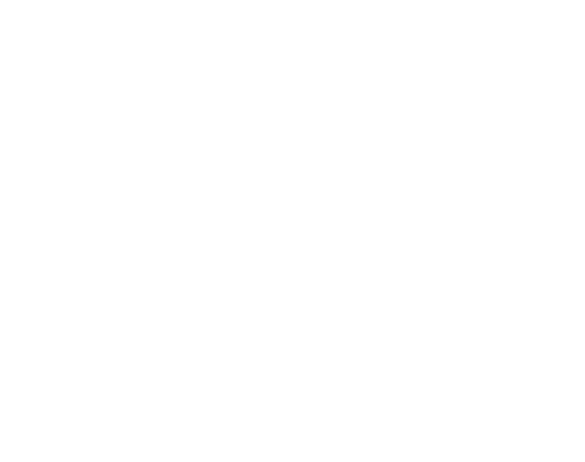
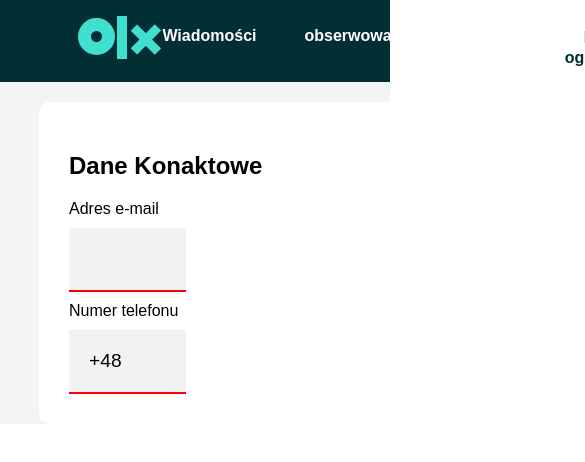
Before and after one commit to kielonl/olx-clone-ui, a React (Create React App) app: page /new-offer in a window 390 px wide. Shown: the top 462 px of the page, 585 px wide, since content can reach past the window. Built offline with nearby package versions, Linux system fonts and the light colour scheme; a web font is replaced by a local one.

Commit message:
added contact details component with phone number and email validation

```diff
--- a/src/AddingOfferPage/AddingOffer.tsx
+++ b/src/AddingOfferPage/AddingOffer.tsx
@@ -1,3 +1,11 @@
+import { Navbar } from "../MainPage/components/NavBar/components/Navbar";
+import { ContactDetails } from "./components/ContactDetails/components/ContactDetails";
+
 export const AddingOffer = () => {
-  return <div></div>;
+  return (
+    <div style={{ background: "#f2f4f5" }}>
+      <Navbar />
+      <ContactDetails />
+    </div>
+  );
 };
--- /dev/null
+++ b/src/AddingOfferPage/components/ContactDetails/components/ContactDetails.tsx
@@ -0,0 +1,43 @@
+import { useState } from "react";
+import {
+  EMAIL_VALID,
+  PHONE_NUMBER_VALID,
+} from "../../../../constants/REGEX_PATTERNS";
+import { FormComponent } from "../../FormComponent";
+import "../styles/ContactDetails.scss";
+
+export const ContactDetails = () => {
+  const [email, setEmail] = useState<string>("");
+  const [phoneNumber, setPhoneNumber] = useState<string>("");
+
+  return (
+    <FormComponent>
+      <div className="contact-details-main">
+        <h2>Dane Konaktowe</h2>
+
+        <div>Adres e-mail</div>
+        <input
+          type="text"
+          onChange={(e) => setEmail(e.target.value)}
+          style={
+            EMAIL_VALID.test(email)
+              ? { borderBottom: "2px solid green" }
+              : { borderBottom: "2px solid red" }
+          }
+        />
+
+        <div>Numer telefonu</div>
+        <input
+          type="text"
+          onChange={(e) => setPhoneNumber(e.target.value)}
+          defaultValue={"+48"}
+          style={
+            PHONE_NUMBER_VALID.test(phoneNumber)
+              ? { borderBottom: "2px solid green" }
+              : { borderBottom: "2px solid red" }
+          }
+        />
+      </div>
+    </FormComponent>
+  );
+};
--- /dev/null
+++ b/src/AddingOfferPage/components/ContactDetails/styles/ContactDetails.scss
@@ -0,0 +1,10 @@
+.contact-details-main {
+  input,
+  div {
+    width: 30vw;
+    -moz-box-sizing: border-box;
+    -webkit-box-sizing: border-box;
+    box-sizing: border-box;
+    margin-top: 10px;
+  }
+}
--- /dev/null
+++ b/src/AddingOfferPage/components/FormComponent.tsx
@@ -0,0 +1,11 @@
+import { FC } from "react";
+import { FormComponentProps } from "../../types";
+import "./Header/styles/Header.scss";
+
+export const FormComponent: FC<FormComponentProps> = ({ children }) => {
+  return (
+    <div className="form-component-wrapper">
+      <div className="form-component-box">{children}</div>
+    </div>
+  );
+};
--- /dev/null
+++ b/src/AddingOfferPage/components/Header/styles/Header.scss
@@ -0,0 +1,35 @@
+.required::after {
+  content: "*";
+}
+
+.form-component-box {
+  display: flex;
+  flex-direction: column;
+  margin: 20px;
+  padding: 30px;
+  margin-left: 10%;
+  margin-right: 10%;
+  width: 80%;
+  max-height: 40vh;
+  border-radius: 10px;
+  background-color: white;
+
+  input,
+  .category-input-field {
+    -webkit-appearance: none;
+    width: 100%;
+    padding: 20px;
+    background-color: #f0f2f3;
+    border: none;
+    border-bottom: 1px solid green;
+    outline: none;
+    font-size: larger;
+  }
+  .input-parent {
+    margin: 20px;
+  }
+}
+
+.input-info {
+  font-size: smaller;
+}
--- a/src/constants/REGEX_PATTERNS.ts
+++ b/src/constants/REGEX_PATTERNS.ts
@@ -2,3 +2,6 @@
   /^(([^<>()[\]\\.,;:\s@"]+(\.[^<>()[\]\\.,;:\s@"]+)*)|(".+"))@((\[[0-9]{1,3}\.[0-9]{1,3}\.[0-9]{1,3}\.[0-9]{1,3}])|(([a-zA-Z\-0-9]+\.)+[a-zA-Z]{2,}))$/;
 
 export const INCLUDES_NUMBER = /\d/;
+
+export const PHONE_NUMBER_VALID =
+  /^[+]?[(]?[0-9]{3}[)]?[-\s.]?[0-9]{3}[-\s.]?[0-9]{4,6}$/im;
--- a/src/types.d.ts
+++ b/src/types.d.ts
@@ -17,3 +17,7 @@
   error: boolean;
   loading: boolean;
 }
+
+export interface FormComponentProps {
+  children: JSX.Element;
+}
```
